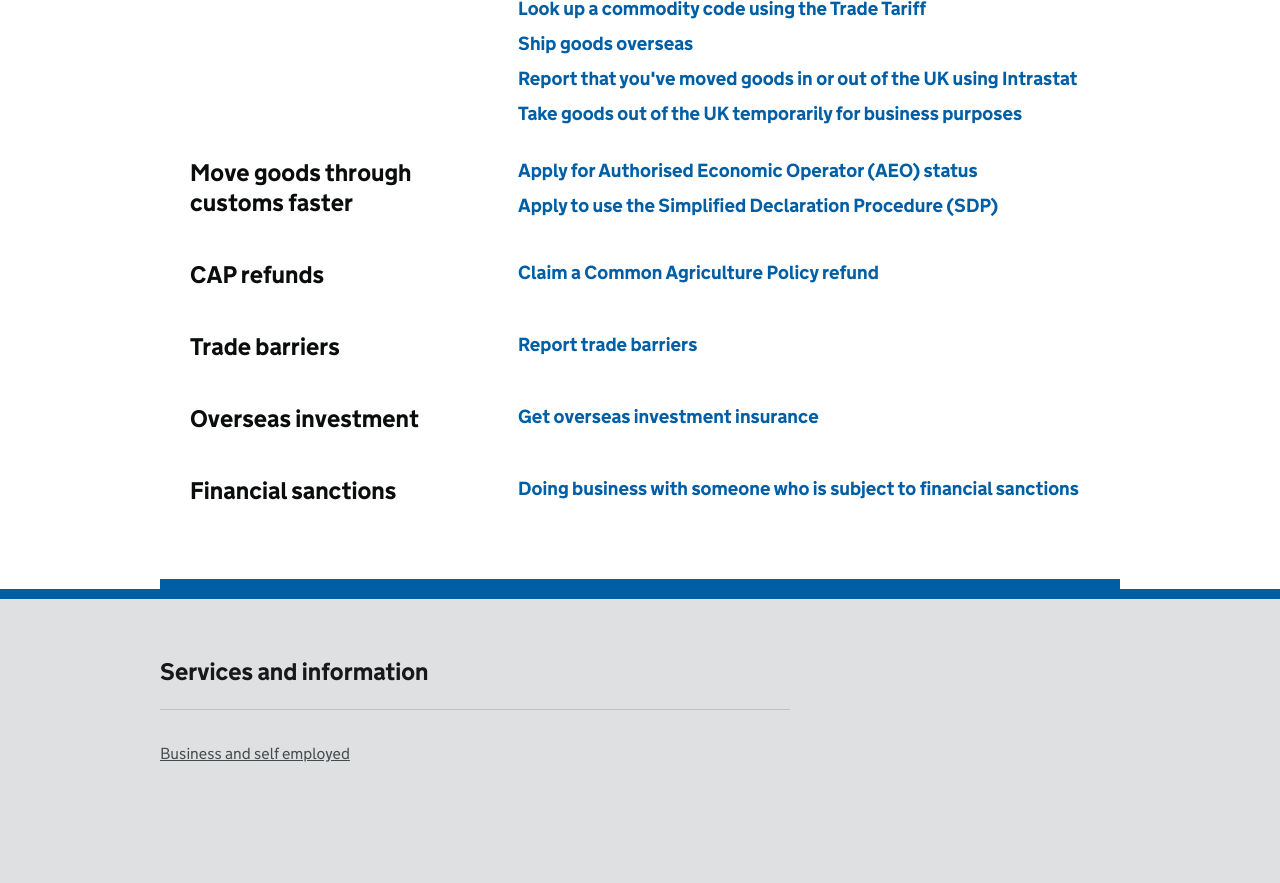
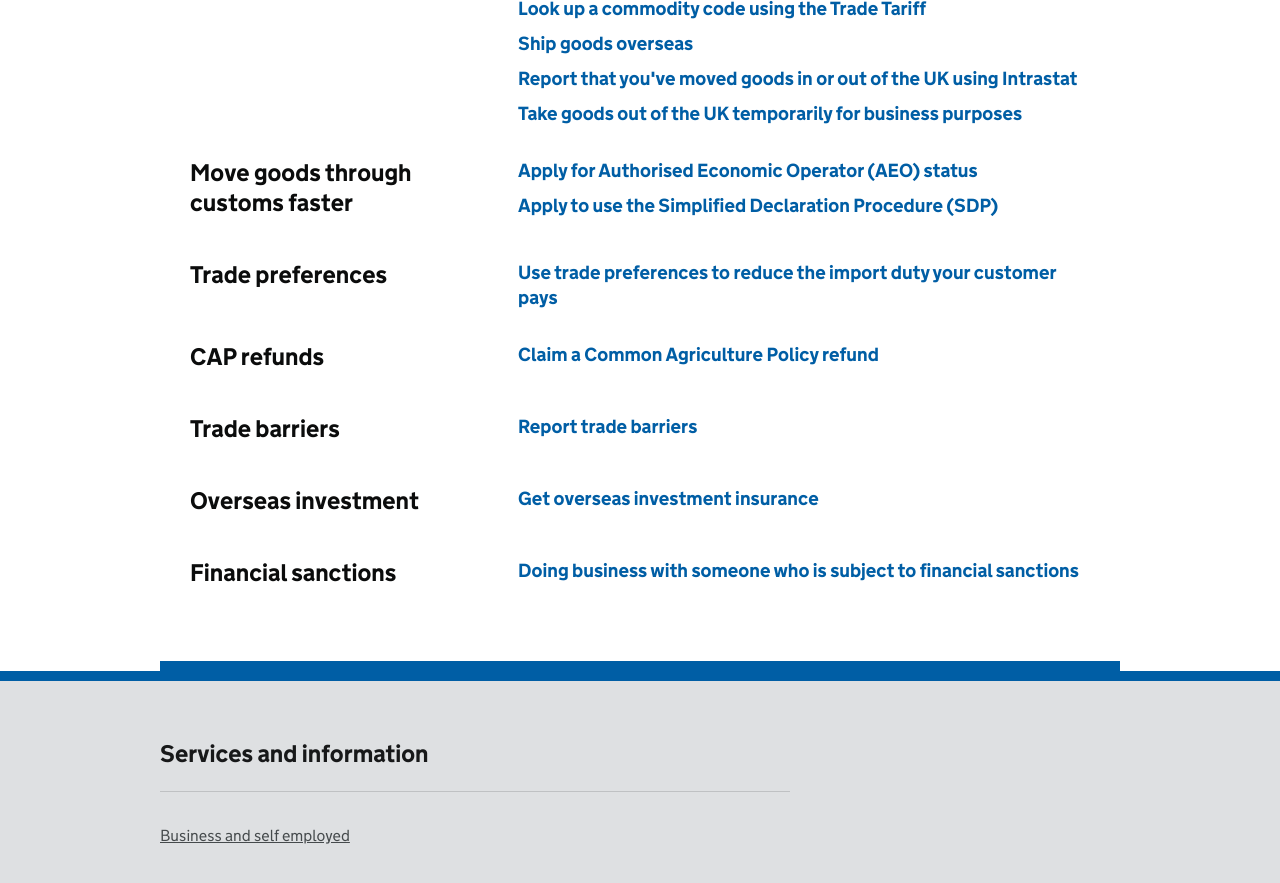
Before and after one commit to alphagov/govuk-import-export-prototype, a Jekyll site: the page built from topic/business-and-self-employed/exporting-and-doing-business-abroad.html, in a window 1280 px wide and 900 px high, scrolled down 1279 px. Shown: the top 883 px of the window. Built offline with Jekyll 4.4.1, drawn with Linux system fonts in a browser that asks for light colours; before the commit the page ends 2134 px from its top, so only the background shows below that.

Commit message:
Update exporting-and-doing-business-abroad.html

```diff
--- a/topic/business-and-self-employed/exporting-and-doing-business-abroad.html
+++ b/topic/business-and-self-employed/exporting-and-doing-business-abroad.html
@@ -80,6 +80,11 @@ index_lists:
      - name: Apply to use the Simplified Declaration Procedure (SDP)
        url: '/apply-simplified-declaration-procedure-sdp-imports-exports.html'
 
+ - title: Trade preferences
+   links:
+     - name: Use trade preferences to reduce the import duty your customer pays
+       url: '/guide/use-trade-preferences-import-export/when-you-can-use-trade-preferences.html'
+
  - title: CAP refunds
    links:
      - name: Claim a Common Agriculture Policy refund
```
